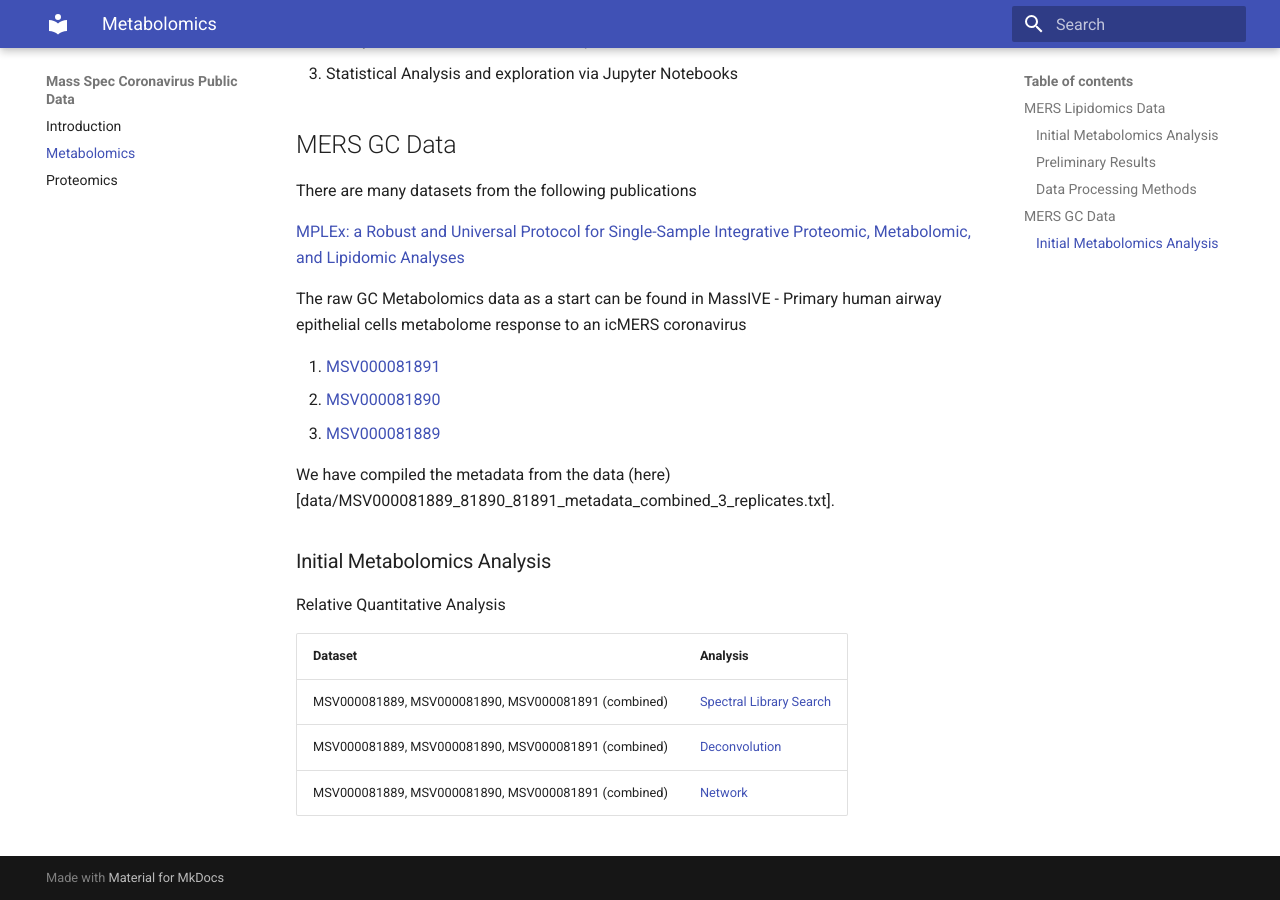
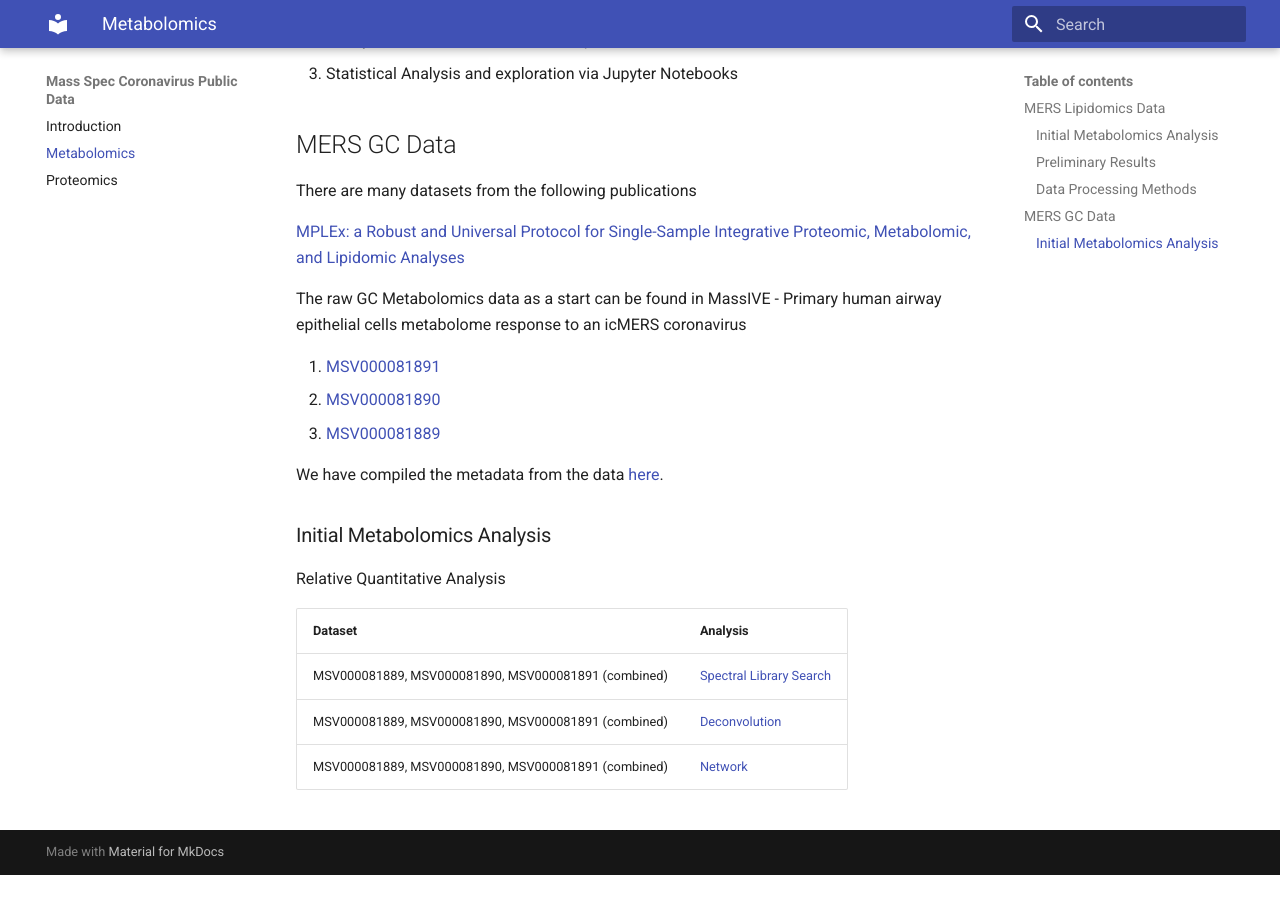
Before and after one commit to mwang87/MassSpec-Coronavirus-Project-Docs, an MkDocs documentation site: the page built from docs/metabolomics.md, in a window 1280 px wide and 900 px high, scrolled down 3004 px. Built offline with MkDocs 1.6.1 and Material for MkDocs 9.7.7, drawn with Linux system fonts in a browser that asks for light colours; after the commit the page ends 3879 px from its top, so only the background shows below that.

Commit message:
Update metabolomics.md

```diff
--- a/docs/metabolomics.md
+++ b/docs/metabolomics.md
@@ -80,7 +80,7 @@ The raw GC Metabolomics data as a start can be found in MassIVE - Primary human
 1. [MSV000081890](https://massive.ucsd.edu/ProteoSAFe/dataset.jsp?task=a267ff6313df4110a627b9f5d8ceb4a2)
 1. [MSV000081889](https://massive.ucsd.edu/ProteoSAFe/dataset.jsp?task=acdc3f285856415f9d94711bd3a769d2)
 
-We have compiled the metadata from the data (here)[data/MSV000081889_81890_81891_metadata_combined_3_replicates.txt].
+We have compiled the metadata from the data [here](data/MSV000081889_81890_81891_metadata_combined_3_replicates.txt).
 
 ### Initial Metabolomics Analysis
 
```
